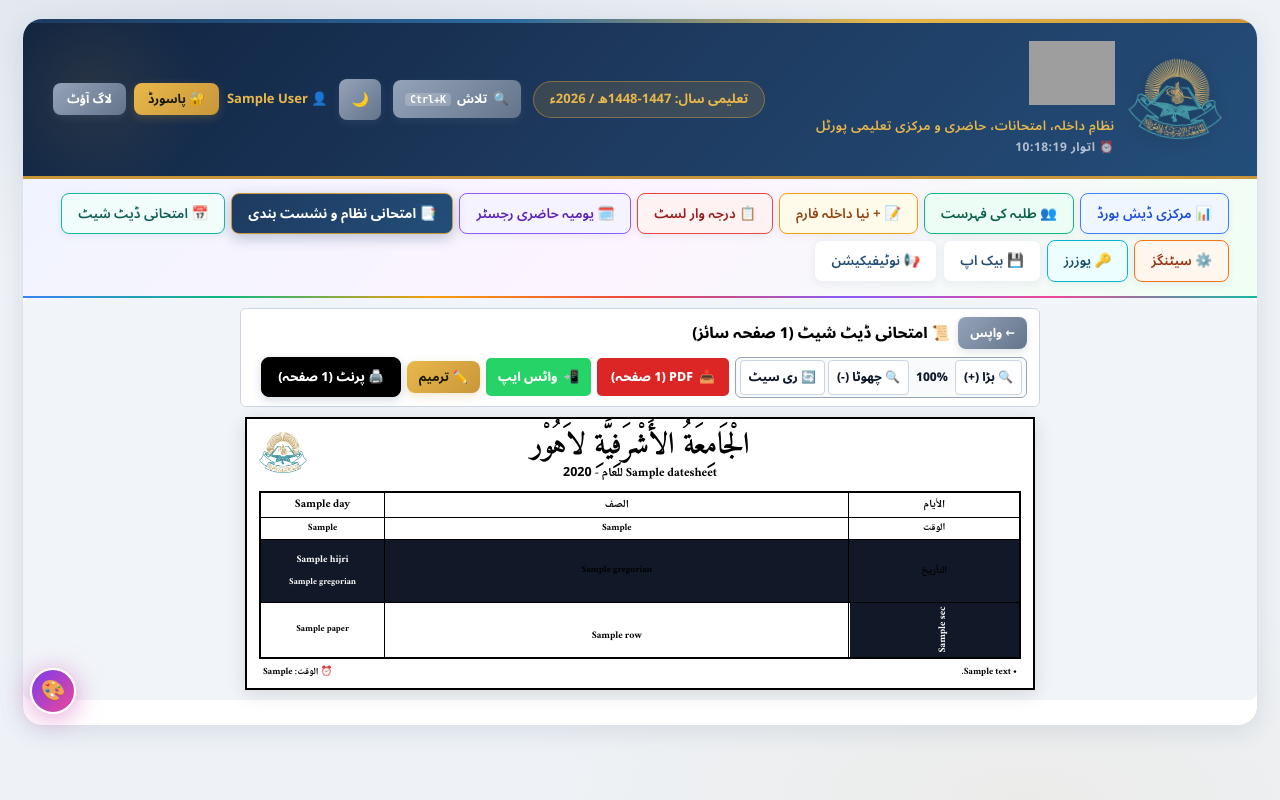
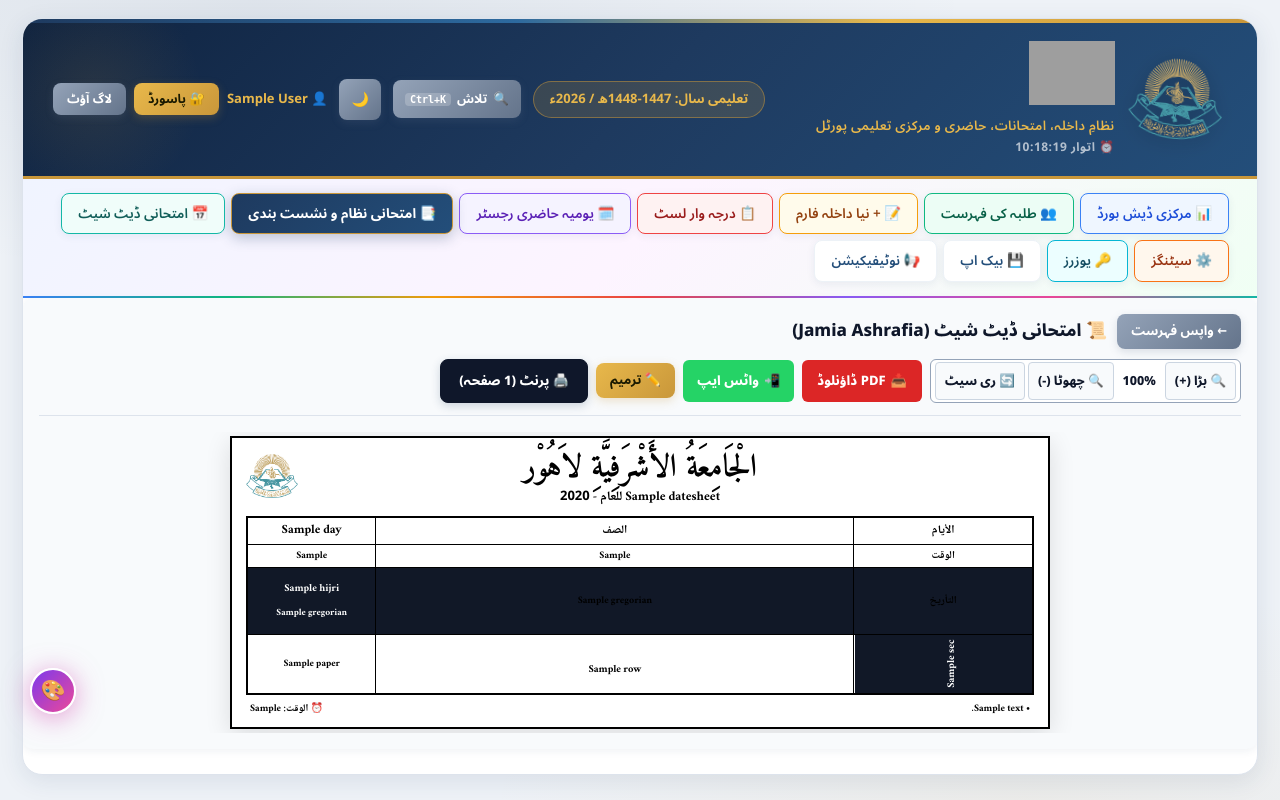
Before and after one commit to majid-7557472/mudrsa-managment, a Flask app: template templates/view_datesheet.html in a window 1280 px wide. Run offline with Flask 3, Linux system fonts and the light colour scheme; the visitor is signed in with stand-in values (Sample User, id 1); the template is opened without the code that fills it: most values are stand-ins (such as "Sample title", 1, 10 or a date in 2020); data that the repository does not hold is empty; some libraries are stand-ins or nearby versions; some web fonts are replaced; grey boxes are pictures that could not be loaded.

Commit message:
Fix toolbar button wrapping and perfect full-width professional navigation layout

```diff
--- a/templates/view_datesheet.html
+++ b/templates/view_datesheet.html
@@ -17,74 +17,87 @@
     }
 
     .datesheet-outer-box {
-        background: #f1f5f9;
-        padding: 10px;
-        border-radius: 8px;
+        background: var(--bg-surface, #f8fafc);
+        padding: 16px;
+        border-radius: 10px;
         margin-bottom: 25px;
-        display: flex;
-        flex-direction: column;
-        align-items: center;
+        box-shadow: var(--shadow-sm);
     }
 
+    /* ٹول بار - مکمل ایک خوبصورت سیدھی لائن میں */
     .datesheet-toolbar {
         width: 100%;
-        max-width: 800px;
         display: flex;
         justify-content: space-between;
         align-items: center;
         flex-wrap: wrap;
+        gap: 10px;
+        margin-bottom: 16px;
+        padding-bottom: 12px;
+        border-bottom: 1.5px solid var(--border, #cbd5e1);
+    }
+
+    .toolbar-left-group {
+        display: flex;
+        align-items: center;
         gap: 8px;
-        margin-bottom: 10px;
-        padding: 8px 12px;
-        background: #ffffff;
-        border-radius: 6px;
-        border: 1px solid #cbd5e1;
+        flex-wrap: wrap;
     }
 
     .zoom-btn-group {
         display: inline-flex;
         align-items: center;
-        background: #f8fafc;
+        background: #ffffff;
         border: 1.5px solid #94a3b8;
         border-radius: 6px;
         padding: 2px 4px;
         gap: 3px;
     }
     .btn-zoom {
-        background: #ffffff;
+        background: #f8fafc;
         border: 1px solid #cbd5e1;
         border-radius: 4px;
-        padding: 4px 8px;
-        font-size: 12px;
+        padding: 5px 9px;
+        font-size: 12.5px;
         font-weight: 800;
         color: #0f172a;
         cursor: pointer;
+        transition: all 0.15s;
     }
     .btn-zoom:hover {
         background: #0f172a;
         color: #ffffff;
     }
     .zoom-level-badge {
-        font-size: 12px;
+        font-size: 12.5px;
         font-weight: 900;
         color: #0f172a;
-        padding: 2px 4px;
-        min-width: 36px;
+        padding: 2px 6px;
+        min-width: 38px;
         text-align: center;
     }
 
-    /* اصل پرنٹ ایبل پیپر - پرفیکٹ 1 صفحہ سائز (Exact 1-Page A4 Proportion) */
+    /* ڈیٹ شیٹ پیپر ریپر */
+    .datesheet-paper-wrapper {
+        display: flex;
+        justify-content: center;
+        width: 100%;
+        overflow-x: auto;
+        padding: 4px 0;
+    }
+
+    /* اصل پرنٹ ایبل پیپر - ہو بہو اصل کاغذ کا ڈیزائن */
     .printable-datesheet {
         background: #ffffff !important;
         width: 100% !important;
-        max-width: 790px;
+        max-width: 820px;
         margin: 0 auto;
         color: #000000 !important;
         direction: rtl !important;
         font-family: 'Noto Naskh Arabic', 'Amiri', Tahoma, sans-serif !important;
-        padding: 10px 12px 6px 12px;
+        padding: 12px 14px 8px 14px;
         border: 2px solid #000000;
-        box-shadow: 0 4px 18px rgba(0,0,0,0.12);
+        box-shadow: 0 6px 24px rgba(0,0,0,0.12);
         box-sizing: border-box !important;
     }
 
@@ -92,22 +105,22 @@
     .ds-top-header {
         position: relative;
         text-align: center;
-        margin-bottom: 4px;
-        padding: 0 45px 3px 45px;
+        margin-bottom: 5px;
+        padding: 0 50px 3px 50px;
     }
     .ds-logo-top {
         position: absolute;
         top: 0;
         left: 0;
-        width: 48px;
-        height: 48px;
+        width: 52px;
+        height: 52px;
         object-fit: contain;
     }
 
     /* خطاطی عنوان */
     .ds-calligraphy-title {
         font-family: 'Amiri', 'Noto Naskh Arabic', serif;
-        font-size: 30px;
+        font-size: 32px;
         font-weight: 800;
         color: #000000 !important;
         margin: 0;
@@ -116,7 +129,7 @@
     }
     .ds-sub-title-text {
         font-family: 'Noto Naskh Arabic', 'Amiri', sans-serif;
-        font-size: 12.5px;
+        font-size: 13px;
         font-weight: 800;
         color: #000000 !important;
         margin: 1px 0 0 0;
@@ -137,7 +150,7 @@
     table.ds-main-table th,
     table.ds-main-table td {
         border: 1.2px solid #000000 !important;
-        padding: 2.5px 1.5px !important;
+        padding: 2.8px 1.5px !important;
         text-align: center !important;
         vertical-align: middle !important;
         color: #000000 !important;
@@ -150,22 +163,22 @@
     .th-sec-head {
         background: #ffffff !important;
         color: #000000 !important;
-        font-size: 11px !important;
+        font-size: 11.5px !important;
         font-weight: 800 !important;
-        width: 28px !important;
-        height: 20px !important;
+        width: 30px !important;
+        height: 22px !important;
     }
     .th-cls-head {
         background: #ffffff !important;
         color: #000000 !important;
-        font-size: 11px !important;
+        font-size: 11.5px !important;
         font-weight: 800 !important;
-        width: 76px !important;
+        width: 80px !important;
     }
     .th-day-head {
         background: #ffffff !important;
         color: #000000 !important;
-        font-size: 11.5px !important;
+        font-size: 12.5px !important;
         font-weight: 800 !important;
     }
 
@@ -173,14 +186,14 @@
     .th-time-label {
         background: #ffffff !important;
         color: #000000 !important;
-        font-size: 10px !important;
+        font-size: 10.5px !important;
         font-weight: 800 !important;
-        height: 17px !important;
+        height: 18px !important;
     }
     .th-time-val {
         background: #ffffff !important;
         color: #000000 !important;
-        font-size: 9.5px !important;
+        font-size: 10px !important;
         font-weight: 800 !important;
         direction: rtl !important;
     }
@@ -189,15 +202,15 @@
     .th-date-label {
         background: #111827 !important;
         color: #ffffff !important;
-        font-size: 10px !important;
+        font-size: 10.5px !important;
         font-weight: 800 !important;
-        height: 26px !important;
+        height: 28px !important;
         border-color: #000000 !important;
     }
     .th-date-box {
         background: #111827 !important;
         color: #ffffff !important;
-        font-size: 9.5px !important;
+        font-size: 10px !important;
         font-weight: 800 !important;
         line-height: 1.2 !important;
         border-color: #000000 !important;
@@ -206,11 +219,11 @@
     }
     .th-date-box .hijri {
         font-weight: 800;
-        font-size: 10px;
+        font-size: 10.5px;
         color: #ffffff;
     }
     .th-date-box .greg {
-        font-size: 9px;
+        font-size: 9.5px;
         color: #ffffff;
         font-weight: 800;
     }
@@ -220,11 +233,11 @@
         background: #111827 !important;
         color: #ffffff !important;
         font-weight: 800 !important;
-        font-size: 10px !important;
-        width: 28px !important;
+        font-size: 10.5px !important;
+        width: 30px !important;
         writing-mode: vertical-rl !important;
         transform: rotate(180deg) !important;
-        padding: 4px 1px !important;
+        padding: 5px 1px !important;
         text-align: center !important;
         vertical-align: middle !important;
         border: 1.2px solid #000000 !important;
@@ -237,22 +250,22 @@
     table.ds-main-table td.cls-col {
         background-color: #ffffff !important;
         font-weight: 800 !important;
-        font-size: 10px !important;
+        font-size: 10.5px !important;
         color: #000000 !important;
-        width: 76px !important;
+        width: 80px !important;
         text-align: center !important;
         line-height: 1.2 !important;
-        padding: 2px 1px !important;
+        padding: 2.5px 1px !important;
     }
 
     /* کتاب و پرچہ کے خانے */
     table.ds-main-table td.paper-col {
         background-color: #ffffff !important;
-        font-size: 9.2px !important;
+        font-size: 9.8px !important;
         font-weight: 700 !important;
         color: #000000 !important;
-        line-height: 1.22 !important;
-        padding: 2.5px 1.5px !important;
+        line-height: 1.25 !important;
+        padding: 2.8px 1.5px !important;
         text-align: center !important;
     }
 
@@ -271,7 +284,7 @@
         justify-content: space-between;
         align-items: center;
         margin-top: 4px;
-        font-size: 9.5px;
+        font-size: 10px;
         font-weight: 800;
         color: #000000 !important;
         padding: 2px 4px;
@@ -409,14 +426,14 @@
 {% block content %}
 <div class="datesheet-outer-box">
 
-    <!-- ٹول بار -->
+    <!-- خوبصورت و صاف ٹول بار -->
     <div class="datesheet-toolbar no-print">
-        <div style="display: flex; align-items: center; gap: 8px;">
-            <a href="{{ url_for('datesheets_list') }}" class="btn btn-muted" style="padding: 6px 12px; font-size: 12.5px;">← واپس</a>
-            <h4 style="font-size: 15px; font-weight: 800; color: #000000; margin: 0;">📜 امتحانی ڈیٹ شیٹ (1 صفحہ سائز)</h4>
+        <div style="display: flex; align-items: center; gap: 10px;">
+            <a href="{{ url_for('datesheets_list') }}" class="btn btn-muted" style="padding: 7px 14px; font-size: 13px;">← واپس فہرست</a>
+            <h3 style="font-size: 17px; font-weight: 800; color: var(--text-main, #0f172a); margin: 0;">📜 امتحانی ڈیٹ شیٹ (Jamia Ashrafia)</h3>
         </div>
 
-        <div style="display: flex; gap: 6px; align-items: center; flex-wrap: wrap;">
+        <div class="toolbar-left-group">
             <!-- زوم کنٹرولز -->
             <div class="zoom-btn-group">
                 <button type="button" class="btn-zoom" onclick="changeZoom(15)" title="زوم بڑا کریں">🔍 بڑا (+)</button>
@@ -426,25 +443,26 @@
             </div>
 
             <!-- پی ڈی ایف ڈاؤنلوڈ بٹن -->
-            <button type="button" id="btnDownloadPDF" onclick="downloadAsPDF()" class="btn btn-danger" style="background: #dc2626; color: #fff; font-weight: 800; padding: 6px 14px; font-size: 12.5px; border: none; border-radius: 5px; cursor: pointer;">
-                <span>📥</span> <span>PDF (1 صفحہ)</span>
+            <button type="button" id="btnDownloadPDF" onclick="downloadAsPDF()" class="btn btn-danger" style="background: #dc2626; color: #fff; font-weight: 800; padding: 7px 15px; font-size: 13px; border: none; border-radius: 6px; cursor: pointer; display: flex; align-items: center; gap: 5px;">
+                <span>📥</span> <span>PDF ڈاؤنلوڈ</span>
             </button>
 
             <!-- واٹس ایپ 1-کلک بٹن -->
-            <button type="button" class="btn btn-success" onclick="openWhatsAppModal()" style="background: #25D366; color: #fff; font-weight: 800; padding: 6px 12px; font-size: 12.5px; border: none; border-radius: 5px;">
+            <button type="button" class="btn btn-success" onclick="openWhatsAppModal()" style="background: #25D366; color: #fff; font-weight: 800; padding: 7px 14px; font-size: 13px; border: none; border-radius: 6px; display: flex; align-items: center; gap: 5px;">
                 <span>📲</span> <span>واٹس ایپ</span>
             </button>
 
-            <a href="{{ url_for('edit_datesheet', datesheet_id=datesheet['id']) }}" class="btn btn-gold" style="padding: 6px 12px; font-size: 12.5px; font-weight: bold;">✏️ ترمیم</a>
+            <a href="{{ url_for('edit_datesheet', datesheet_id=datesheet['id']) }}" class="btn btn-gold" style="padding: 7px 14px; font-size: 13px; font-weight: bold;">✏️ ترمیم</a>
 
             <!-- پرنٹ بٹن -->
-            <button type="button" class="btn btn-primary" onclick="window.print()" style="background: #000000; border-color: #000000; padding: 6px 16px; font-size: 12.5px; font-weight: 800;">
+            <button type="button" class="btn btn-primary" onclick="window.print()" style="background: #0f172a; border-color: #0f172a; padding: 7px 18px; font-size: 13px; font-weight: 800;">
                 🖨️ پرنٹ (1 صفحہ)
             </button>
         </div>
     </div>
 
-    <!-- ہو بہو اصل کاغذ کے 1 صفحہ سائز میں ڈیٹ شیٹ -->
+    <!-- ڈیٹ شیٹ پیپر ریپر -->
+    <div class="datesheet-paper-wrapper">
         <div id="datesheetPrintable" class="printable-datesheet">
 
             <!-- ہیڈر -->
@@ -634,11 +653,11 @@
     html2pdf().set(opt).from(element).save().then(() => {
         element.style.zoom = oldZoom;
         btn.disabled = false;
-        btn.innerHTML = '<span>📥</span> <span>PDF (1 صفحہ)</span>';
+        btn.innerHTML = '<span>📥</span> <span>PDF ڈاؤنلوڈ</span>';
     }).catch(err => {
         element.style.zoom = oldZoom;
         btn.disabled = false;
-        btn.innerHTML = '<span>📥</span> <span>PDF (1 صفحہ)</span>';
+        btn.innerHTML = '<span>📥</span> <span>PDF ڈاؤنلوڈ</span>';
         window.print();
     });
 }
```
Also changed, not shown: other parts of templates/view_datesheet.html (+22 -17 lines). Lines whose indentation alone changed are shown as unchanged.
